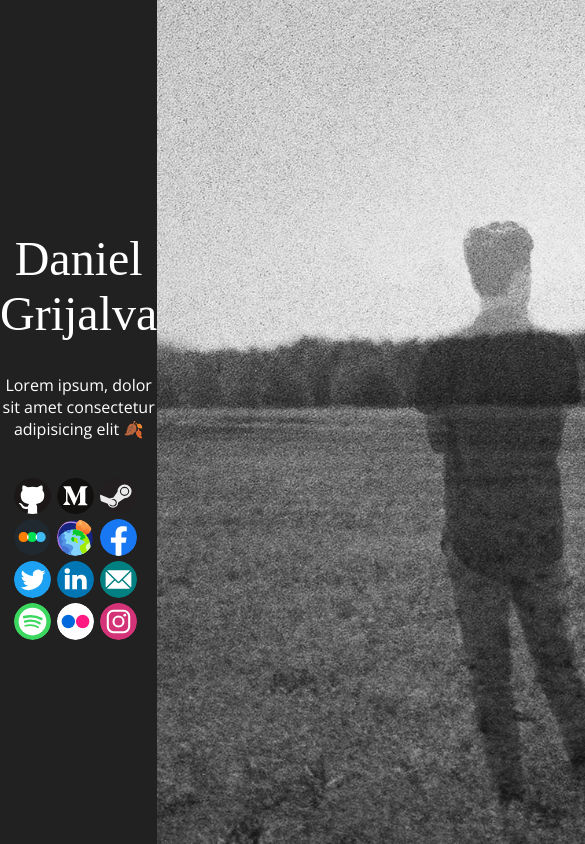
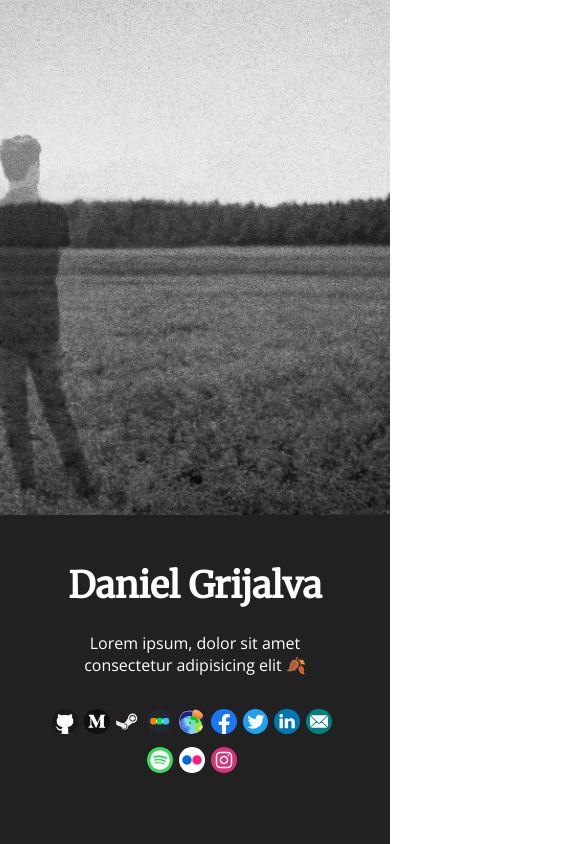
Before and after one commit to danielgrijalva/me, a React (Create React App) app: page / in a window 390 px wide. Shown: the top 844 px of the page, 585 px wide, since content can reach past the window. Built offline with nearby package versions, Linux system fonts and the light colour scheme.

Commit message:
:lipstick: using flexbox for responsiveness

```diff
--- a/src/components/Bio/index.js
+++ b/src/components/Bio/index.js
@@ -1,18 +1,17 @@
 import React from "react";
 import { Links } from "../Links/";
-import { StyledBio, Title } from "./styles";
+import { StyledBio, StyledParagraph, Title } from "./styles";
 
 export const Bio = () => {
   return (
     <StyledBio>
       <Title>Daniel Grijalva</Title>
-      <p>
+      <StyledParagraph>
         Lorem ipsum, dolor sit amet consectetur adipisicing elit{" "}
         <span role="img" aria-label="Fallen Leaf Emoji">
           🍂
         </span>
-      </p>
-      <br />
+      </StyledParagraph>
       <Links />
     </StyledBio>
   );
--- a/src/components/Bio/styles.js
+++ b/src/components/Bio/styles.js
@@ -1,15 +1,22 @@
 import styled from "styled-components";
 
 export const StyledBio = styled.div`
+  flex: 1;
+  order: 1;
   text-align: center;
-  color: #fff;
-  grid-column-start: 1;
   align-self: center;
   font-family: "Open Sans", sans-serif;
+  color: #fff;
+  padding: 3em 4em;
 `;
 
 export const Title = styled.h1`
-  font-family: "Lobster Two", cursive;
-  font-weight: 400;
-  font-size: 3rem;
+  font-family: "Merriweather", serif;
+  font-size: 3em;
+  margin: 0.75rem 0;
 `;
+
+export const StyledParagraph = styled.p`
+  margin: 1.5rem 0;
+  font-size: 1rem;
+`;
--- a/src/components/Container/styles.js
+++ b/src/components/Container/styles.js
@@ -1,8 +1,13 @@
 import styled from "styled-components";
 
 export const StyledContainer = styled.div`
-  display: grid;
+  display: flex;
   background-color: #212121;
   height: 100vh;
-  grid-template-columns: 1fr 2fr;
+
+  @media (max-width: 768px) {
+    flex-direction: column;
+    font-size: 12px;
+    flex-flow: column-reverse;
+  }
 `;
--- a/src/components/Icon/index.js
+++ b/src/components/Icon/index.js
@@ -1,11 +1,15 @@
 import React from "react";
 import { IconWrapper, IconLink, StyledIcon } from "./styles";
 
-const Icon = ({ icon, link }) => {
+const Icon = ({ icon, title, link }) => {
   return (
     <IconWrapper>
       <IconLink href={link} target="_blank" rel="noreferrer noopener">
-        <StyledIcon alt={icon} src={`assets/${icon}.svg`} />
+        <StyledIcon
+          title={title ? title : icon}
+          alt={icon}
+          src={`assets/${icon}.svg`}
+        />
       </IconLink>
     </IconWrapper>
   );
--- a/src/components/Icon/styles.js
+++ b/src/components/Icon/styles.js
@@ -1,9 +1,9 @@
 import styled from "styled-components";
 
 export const IconWrapper = styled.li`
-  width: 2.3rem;
-  height: 2.3rem;
-  margin-right: 0.4rem;
+  width: 2.15em;
+  height: 2.15em;
+  margin: 0.75em 0.5em 0 0;
   display: inline-block;
 `;
 
@@ -16,5 +16,4 @@ export const IconLink = styled.a`
   width: 100%;
   height: 100%;
   border-radius: 50%;
-  overflow: hidden;
 `;
--- a/src/components/Photo/styles.js
+++ b/src/components/Photo/styles.js
@@ -1,7 +1,8 @@
 import styled from "styled-components";
 
 export const StyledPhoto = styled.img`
-  grid-column-start: 2;
+  flex: 2;
+  order: 2;
   overflow: hidden;
-  max-height: 100%;
+  object-fit: cover;
 `;
```
